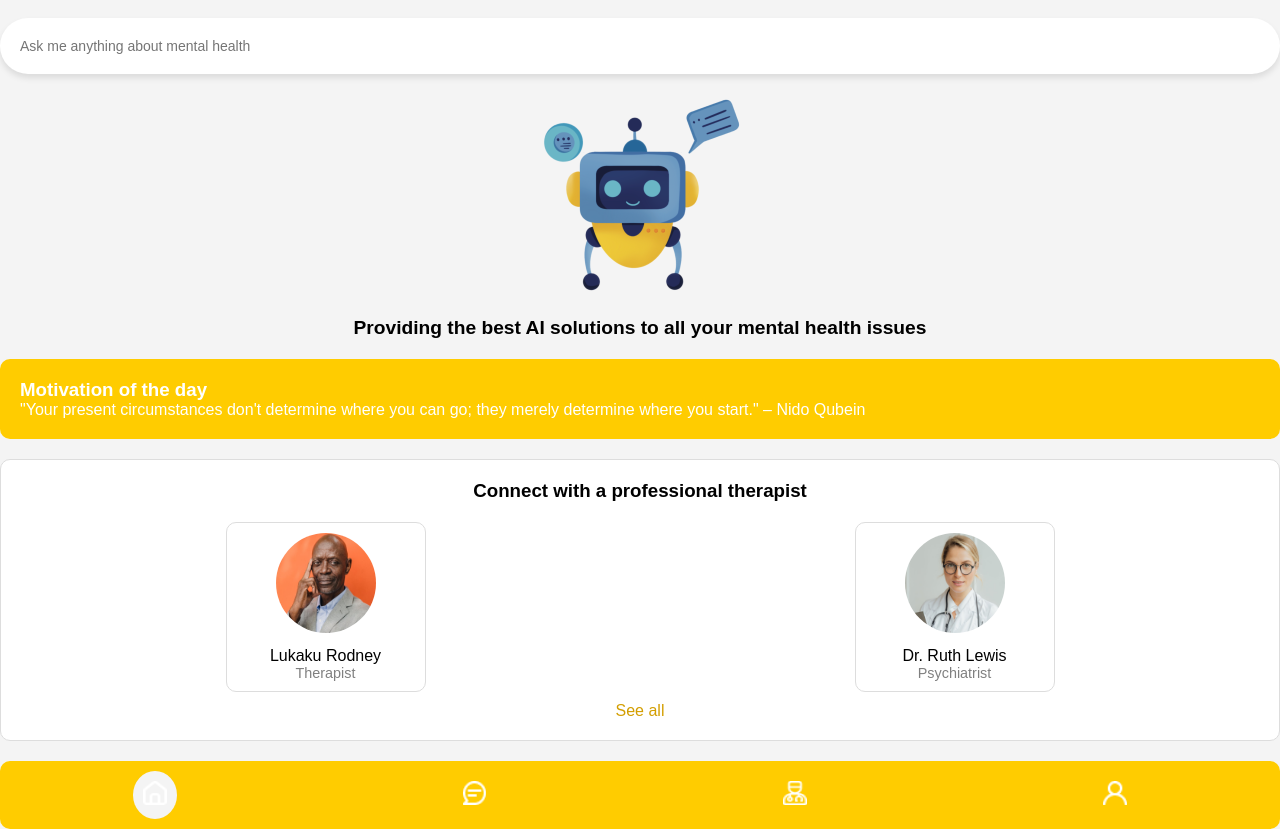
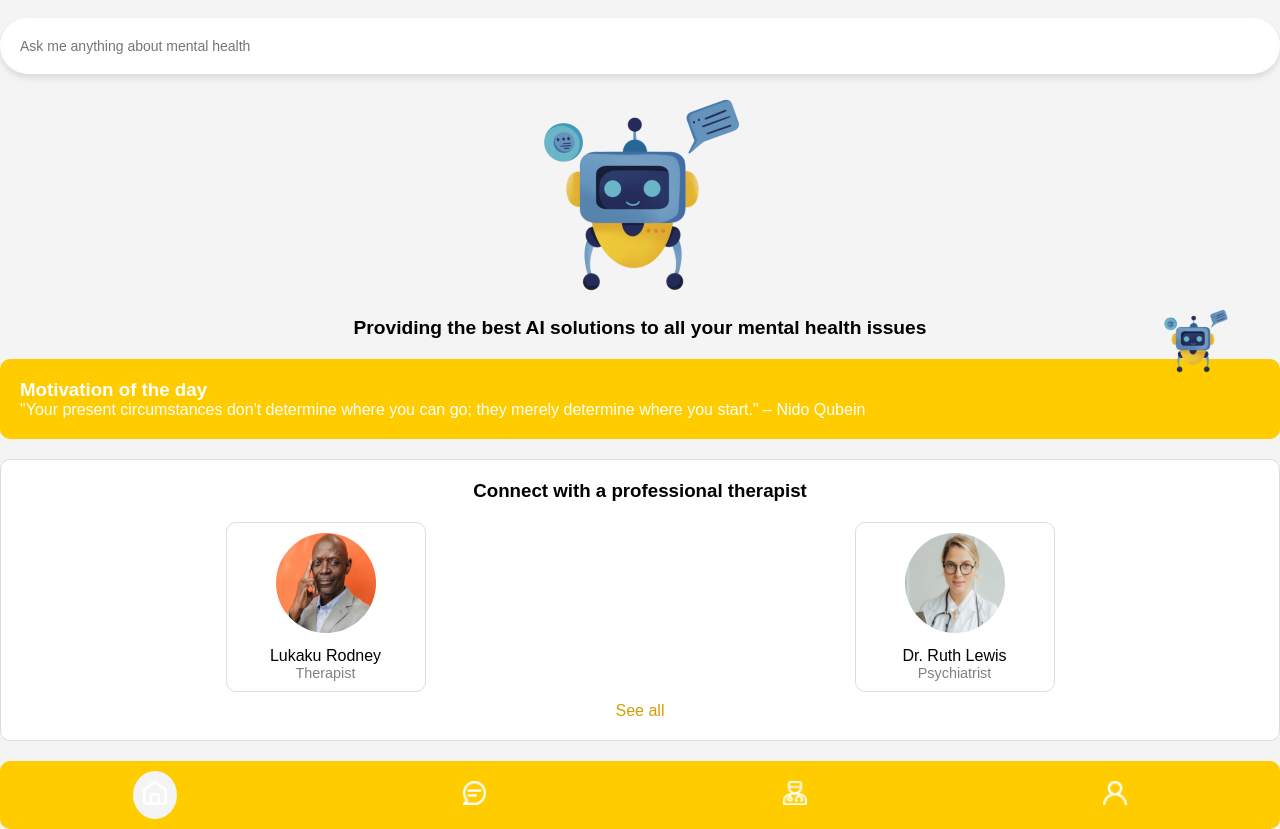
Before and after one commit to Officialsamzy/AI, a website: page public/home.html in a window 1280 px wide. Shown: the part 92-921 px from the top of the page. Drawn offline with Linux system fonts and the light colour scheme; sample sign-in values are in the browser's storage.

Commit message:
updated chatbot

```diff
--- a/public/home.css
+++ b/public/home.css
@@ -91,13 +91,24 @@ header p {
 
 .smallRobot{
     display: inline;
-    max-width: 69px;
+    width: 69px;
     height: 65px;
     margin-left: 245px;
     margin-top: -200px;
     position: sticky;
     top: 420px
 
+}
+.sticky-bot{
+    position: fixed;
+    top: 50%;
+    max-width: 69px;
+    height: 65px;
+    right: 50px;
+}
+.sticky-bot img{
+    width: 69px;
+    height: 65px;
 }
 
 h2 {
--- a/public/home.html
+++ b/public/home.html
@@ -28,6 +28,9 @@
         <section class="main-content">
             <div class="robot-image">
                 <img src="./img/obo.png" alt="Robot Image">
+            </div>
+            <div class="sticky-bot">
+                <a href="./index.html"><img src="./img/obo.png" alt="Robot Image"></a>
             </div>
             <h2>Providing the best AI solutions to all your mental health issues</h2>
             <div class="motivation">
--- a/public/profile.css
+++ b/public/profile.css
@@ -63,7 +63,7 @@ form input[type="text"],
 form input[type="file"],
 form input[type="date"],
 form select {
-    width: 480px;
+    width: 100%;
     height: 50px; /* Set a fixed height */
     padding: 10px;
     margin: 5px 0;
--- a/public/sign.css
+++ b/public/sign.css
@@ -54,6 +54,7 @@ body {
     padding: 0.5rem;
     border: 1px solid #ccc;
     border-radius: 5px;
+    box-sizing: border-box;
 }
 
 .visibility-toggle {
```
